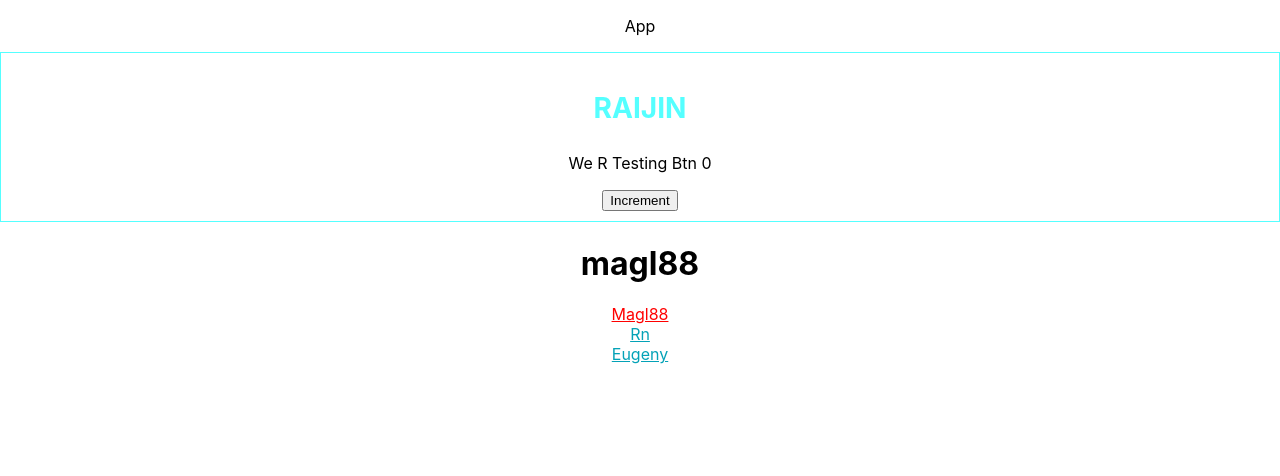
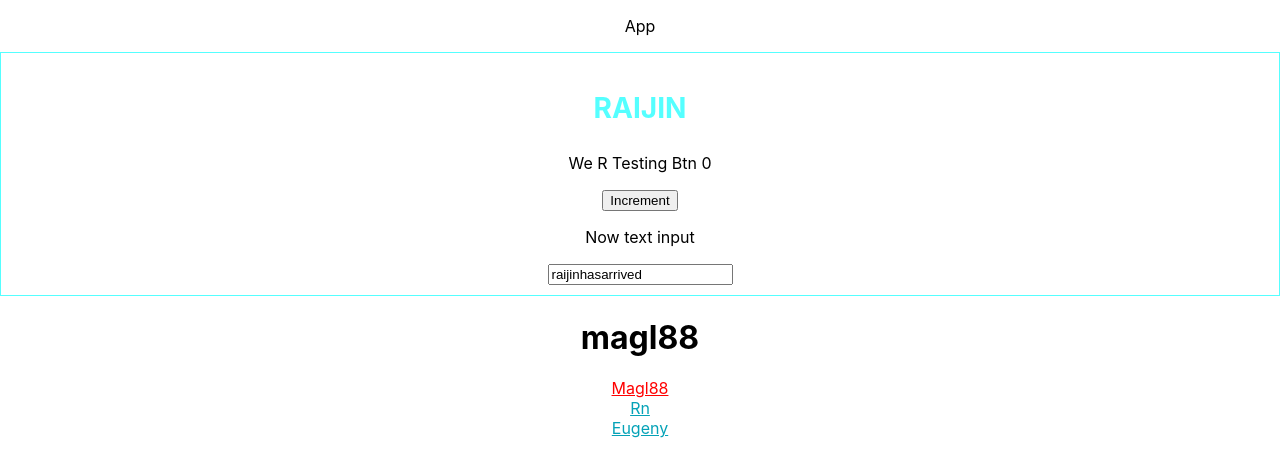
Before and after one commit to alkov-dev/CRA, a React (Create React App) app: page / in a window 1280 px wide. Shown: the top 476 px of the page. Built offline with nearby package versions, Linux system fonts and the light colour scheme.

Commit message:
⚡ input elem testing change event

```diff
--- a/src/components/raijin/raijin.jsx
+++ b/src/components/raijin/raijin.jsx
@@ -11,6 +11,8 @@ export const Raijin = () => {
       </a>
       <p>We R Testing Btn {count}</p>
       <button onClick={() => setCount((prev) => prev + 1)}>Increment</button>
+      <p>Now text input</p>
+      <input data-testId="rainput" type="text" defaultValue="raijinhasarrived" />
     </div>
   );
 };
```
Also changed, not shown: 1 other file (tests, documents, lock files or other folders).
